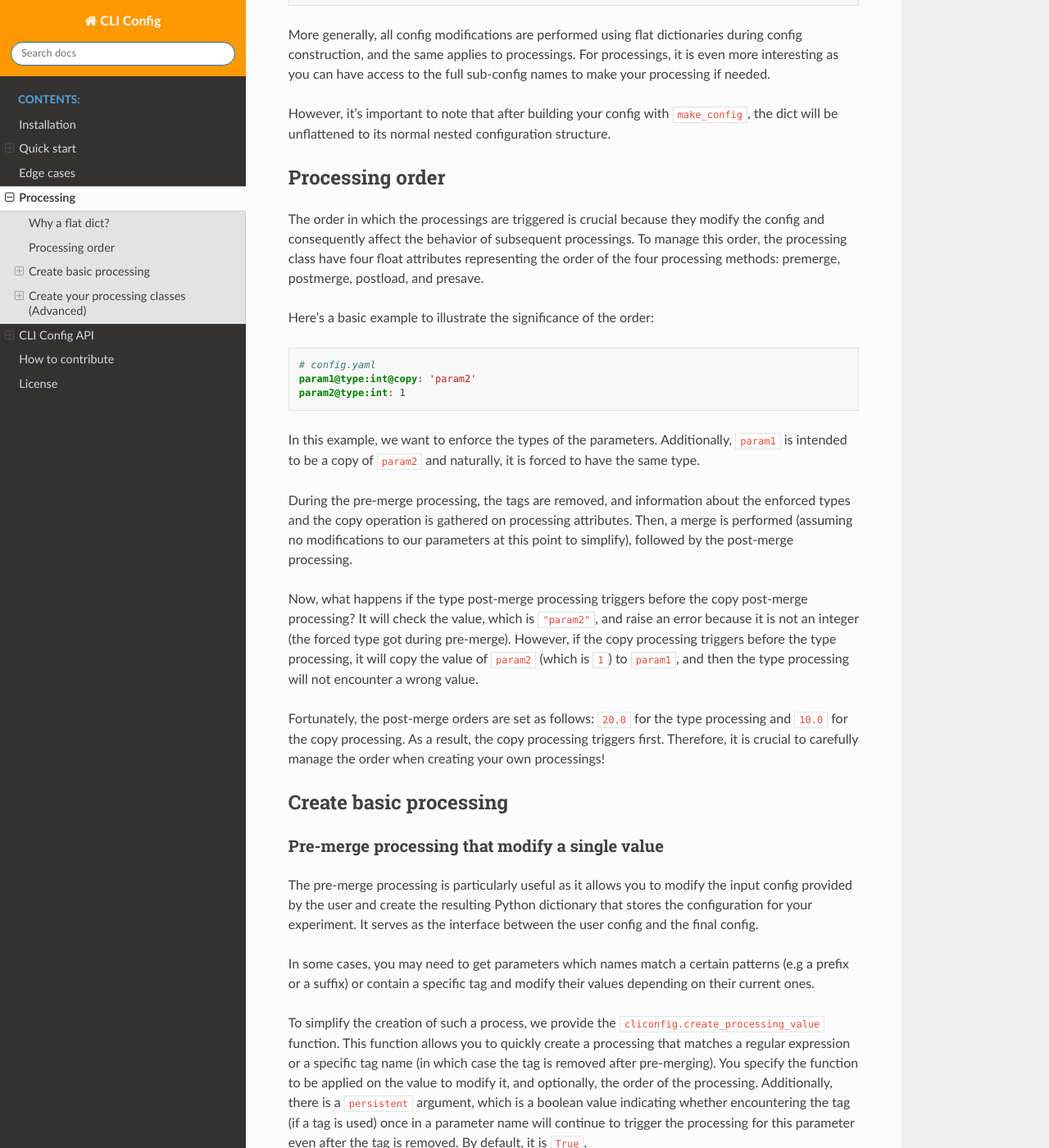
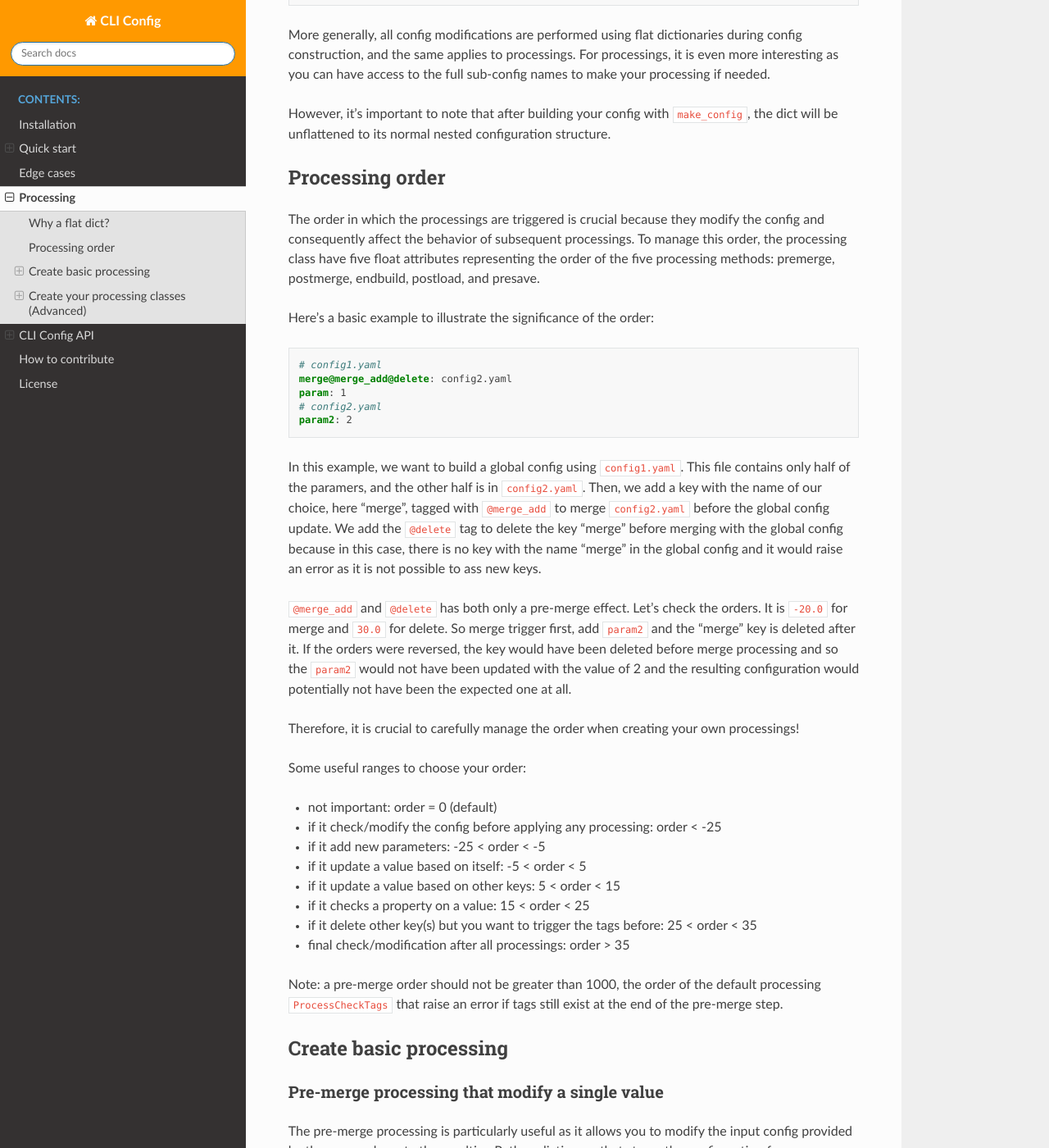
Before and after one commit to valentingol/cliconfig, a Sphinx documentation site: the page built from docs/processing.md, in a window 1280 px wide and 1400 px high, scrolled down 938 px. Shown: the whole window at 82% size. Built offline with Sphinx 7.4.7 and the Read the Docs theme 2.0.0, drawn with Linux system fonts in a browser that asks for light colours; the version number could not be read and is left out; some of the changed text lies outside the part shown.

Commit message:
📝 Rework "Processing order" section

````diff
--- a/docs/processing.md
+++ b/docs/processing.md
@@ -4,18 +4,18 @@ Processings are powerful tools to modify the config at each step of the lifecycl
 a configuration. More precisely, you can use processings to modify the full
 configuration before and after each merge, after loading, and before saving the config.
 
-The processings are applied via a processing object that have four methods
-(called "processing" to simplify): `premerge`, `postmerge`, `postload` and `presave`.
-These names correspond to the timing they are applied. Each processing have
-the signature:
+The processings are applied via a processing object that have five methods
+(called "processing" to simplify): `premerge`, `postmerge`, `endbuild`, `postload`
+and `presave`. These names correspond to the timing they are applied. Each processing
+have the signature:
 
 ```python
 def premerge(self, flat_config: Config) -> Config:
     ...
 ```
 
-Where `Config` is a simple dataclass containing only two fields: `dict` that is the
-configuration dict and `process_list`, the list of processing objects
+Where `Config` is a simple class containing only two attributes (and no methods):
+`dict` that is the configuration dict and `process_list`, the list of processing objects
 (we discuss about this in a section below). Note that it is
 also the class of the object returned by the `make_config` function.
 
@@ -49,36 +49,52 @@ the dict will be unflattened to its normal nested configuration structure.
 
 The order in which the processings are triggered is crucial because they modify
 the config and consequently affect the behavior of subsequent processings.
-To manage this order, the processing class have four float attributes representing
-the order of the four processing methods: premerge, postmerge, postload, and presave.
+To manage this order, the processing class have five float attributes representing
+the order of the five processing methods: premerge, postmerge, endbuild, postload,
+and presave.
 
 Here's a basic example to illustrate the significance of the order:
 
 ```yaml
-# config.yaml
-param1@type:int@copy: 'param2'
-param2@type:int: 1
+# config1.yaml
+merge@merge_add@delete: config2.yaml
+param: 1
+# config2.yaml
+param2: 2
 ```
 
-In this example, we want to enforce the types of the parameters. Additionally, `param1`
-is intended to be a copy of `param2` and naturally, it is forced to have the same type.
+In this example, we want to build a global config using `config1.yaml`. This file contains only
+half of the paramers, and the other half is in `config2.yaml`. Then, we add a key
+with the name of our choice, here "merge", tagged with `@merge_add` to merge
+`config2.yaml` before the global config update. We add the `@delete` tag to delete
+the key "merge" before merging with the global config because in this case, there is
+no key with the name "merge" in the global config and it would raise an error as
+it is not possible to ass new keys.
 
-During the pre-merge processing, the tags are removed, and information about the
-enforced types and the copy operation is gathered on processing attributes.
-Then, a merge is performed (assuming no modifications to our parameters at
-this point to simplify), followed by the post-merge processing.
+`@merge_add` and `@delete` has both only a pre-merge effect. Let's check the orders.
+It is `-20.0` for merge and `30.0` for delete. So merge trigger first, add `param2` and
+the "merge" key is deleted after it. If the orders were reversed, the key would have been
+deleted before merge processing and so the `param2` would not have been updated with the
+value of 2 and the resulting configuration would potentially not have been
+the expected one at all.
 
-Now, what happens if the type post-merge processing triggers before the
-copy post-merge processing? It will check the value, which is `"param2"`,
-and raise an error because it is not an integer (the forced type got during pre-merge).
-However, if the copy processing triggers before the type processing, it will copy the
-value of `param2` (which is `1`) to `param1`, and then the type processing will not
-encounter a wrong value.
-
-Fortunately, the post-merge orders are set as follows: `20.0` for the type processing
-and `10.0` for the copy processing. As a result, the copy processing triggers first.
 Therefore, it is crucial to carefully manage the order when creating your own
 processings!
+
+Some useful ranges to choose your order:
+
+* not important: order = 0 (default)
+* if it check/modify the config before applying any processing: order < -25
+* if it add new parameters: -25 < order < -5
+* if it update a value based on itself: -5 < order < 5
+* if it update a value based on other keys: 5 < order < 15
+* if it checks a property on a value: 15 < order < 25
+* if it delete other key(s) but you want to trigger the tags before: 25 < order < 35
+* final check/modification after all processings: order > 35
+
+Note: a pre-merge order should not be greater than 1000, the order of the default
+processing `ProcessCheckTags` that raise an error if tags still exist at the end
+of the pre-merge step.
 
 ## Create basic processing
 
````
